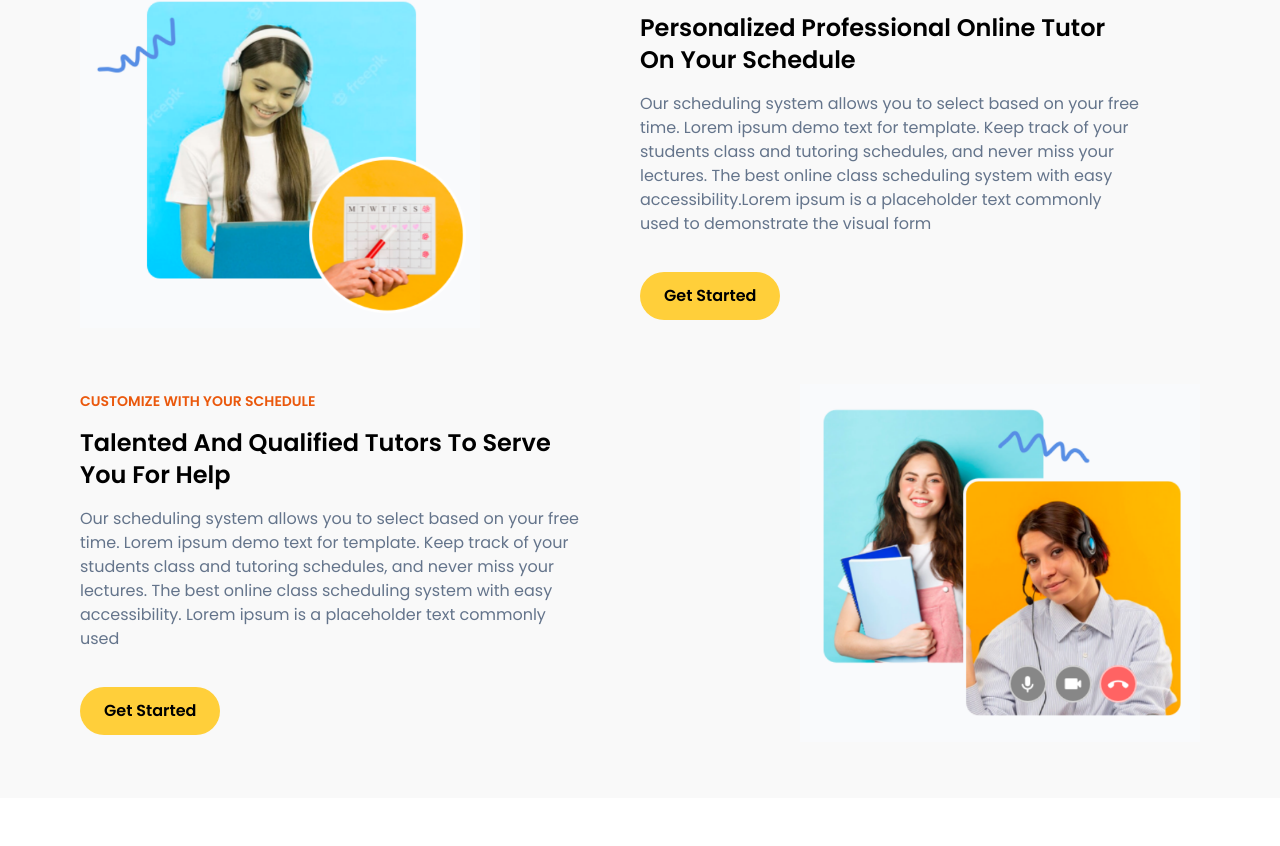
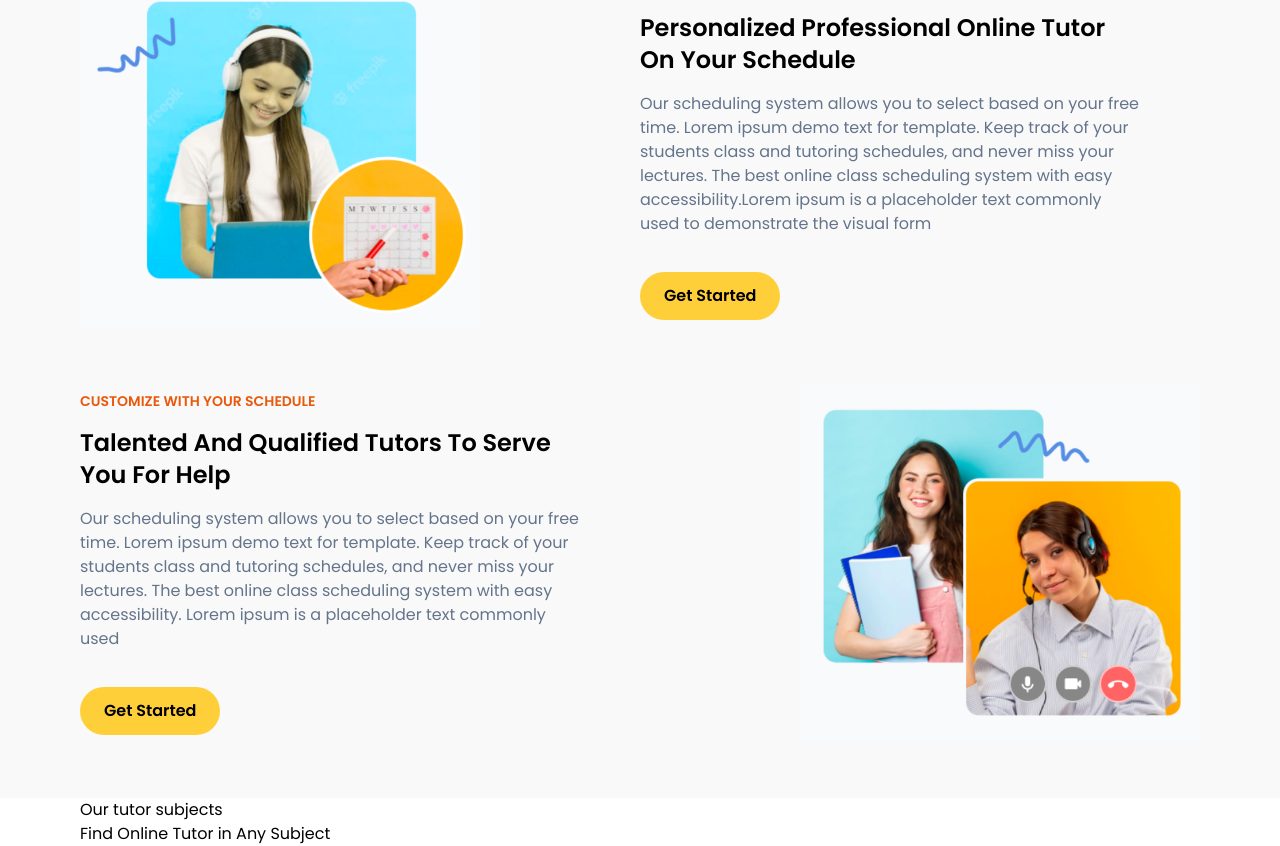
Before and after one commit to wacho91/E-Tutor, a React (Vite) app: page / in a window 1280 px wide. Shown: the part 1538-2384 px from the top of the page. Before the commit the page ends 2336 px from the top, so only its background shows below. Built offline with nearby package versions, Linux system fonts and the light colour scheme.

Commit message:
SubjectCard component

```diff
--- a/src/App.jsx
+++ b/src/App.jsx
@@ -3,6 +3,7 @@ import Hero from "./Components/Hero/Hero"
 import Navbar from "./Components/Navbar/Navbar"
 import NavbarBanner from "./Components/Navbar/NavbarBanner"
 import NumberCounter from "./Components/NumberCounter/NumberCounter"
+import SubjectCard from "./Components/SubjectCard/SubjectCard"
 import WhyChooseUs from "./Components/WhyChooseUs/WhyChooseUs"
 
 import Img1 from "./assets/banner1.png";
@@ -38,6 +39,7 @@ function App() {
       <WhyChooseUs />
       <Banner {...BannerDate} />
       <Banner {...BannerData2} reverse={true} />
+      <SubjectCard />
     </main>
   )
 }
--- /dev/null
+++ b/src/Components/SubjectCard/SubjectCard.jsx
@@ -0,0 +1,16 @@
+
+
+const SubjectCard = () => {
+  return (
+    <div className="container">
+        {/*Header Section*/}
+        <div>
+            <h1>Our tutor subjects</h1>
+            <p>Find Online Tutor in Any Subject</p>
+        </div>
+        {/*Card Section*/}
+    </div>
+  )
+}
+
+export default SubjectCard
```
